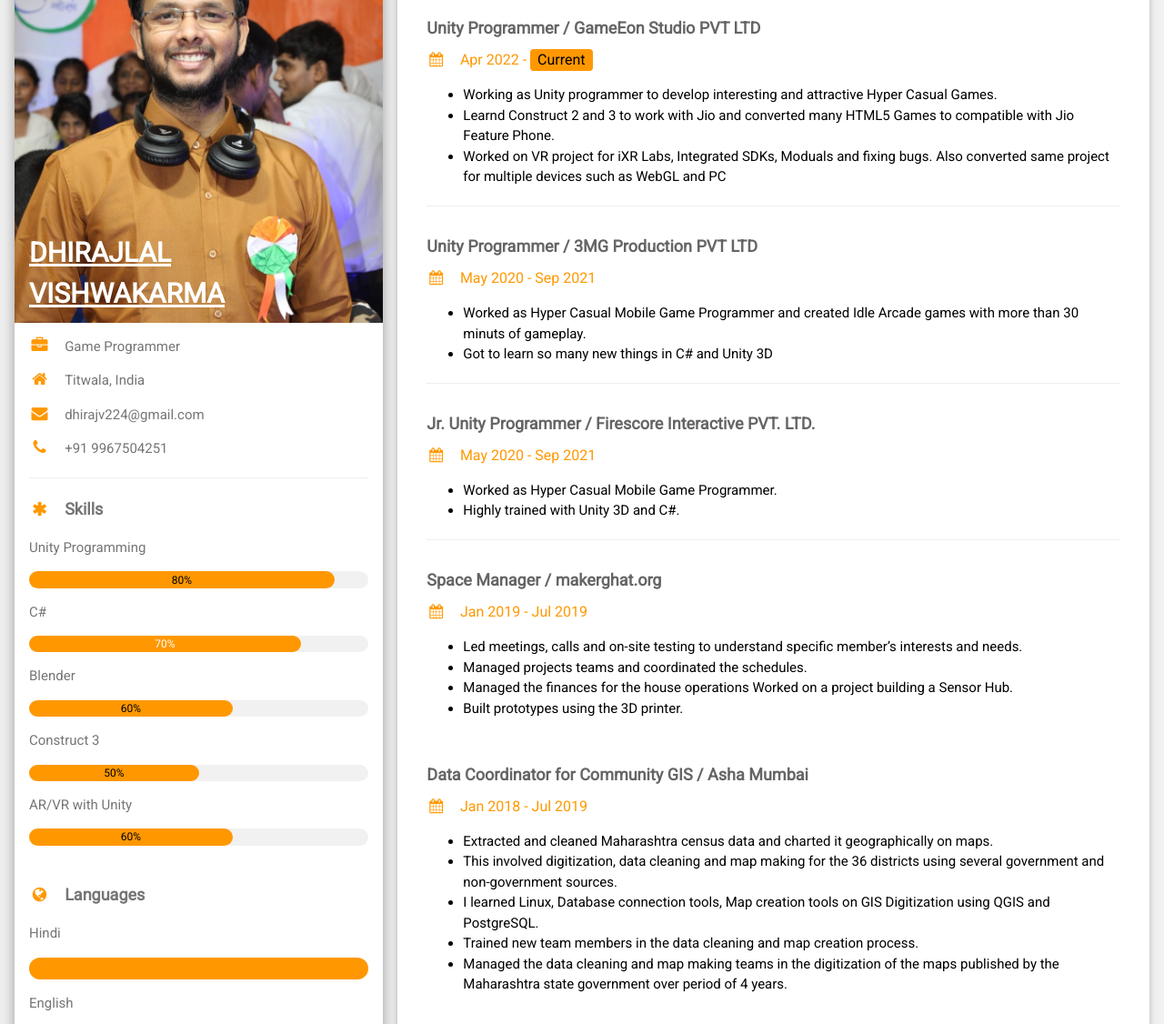
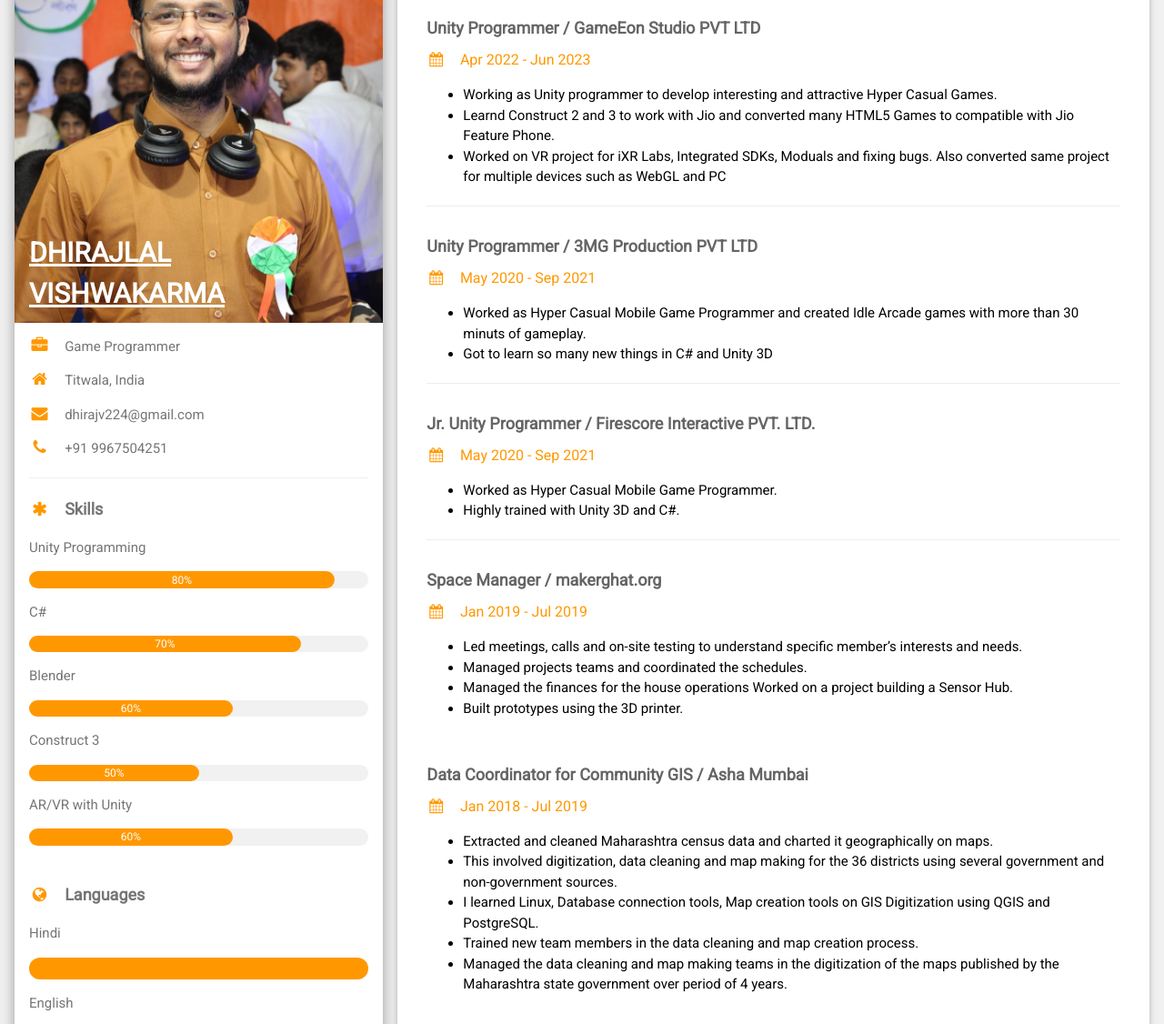
Before and after one commit to dhiraj7894/resume-cv, a plain HTML site: page index.html in a window 1280 px wide. Shown: the part 106-1232 px from the top of the page at 91% size. Drawn offline with nearby package versions, Linux system fonts and the light colour scheme.

Commit message:
Update index.html
Current Experience date update
Skill bat color update

```diff
--- a/index.html
+++ b/index.html
@@ -50,7 +50,8 @@
             <p class="w3-large"><b><i class="fa fa-asterisk fa-fw w3-margin-right w3-text-orange"></i>Skills</b></p>
             <p>Unity Programming</p>
             <div class="w3-light-grey w3-round-xlarge w3-small">
-              <div class="w3-container w3-center w3-round-xlarge w3-orange" style="width:90%">80%</div>
+              <div class="w3-container w3-center w3-round-xlarge w3-orange" style="width:90%">
+                <div class="w3-center w3-text-white">80% </div></div>
             </div>
             <p>C#</p>
             <div class="w3-light-grey w3-round-xlarge w3-small">
@@ -60,15 +61,15 @@
             </div>
             <p>Blender</p>
             <div class="w3-light-grey w3-round-xlarge w3-small">
-              <div class="w3-container w3-center w3-round-xlarge w3-orange" style="width:60%">60%</div>
+              <div class="w3-container w3-center w3-round-xlarge w3-orange" style="width:60%"><div class="w3-center w3-text-white">60%</div></div>
             </div>
             <p>Construct 3</p>
             <div class="w3-light-grey w3-round-xlarge w3-small">
-              <div class="w3-container w3-center w3-round-xlarge w3-orange" style="width:50%">50%</div>
+              <div class="w3-container w3-center w3-round-xlarge w3-orange" style="width:50%"><div class="w3-center w3-text-white">50%</div></div>
             </div>
             <p>AR/VR with Unity</p>
             <div class="w3-light-grey w3-round-xlarge w3-small">
-              <div class="w3-container w3-center w3-round-xlarge w3-orange" style="width:60%">60%</div>
+              <div class="w3-container w3-center w3-round-xlarge w3-orange" style="width:60%"><div class="w3-center w3-text-white">60%</div></div>
             </div>
             <br>
 
@@ -97,8 +98,9 @@
               class="fa fa-suitcase fa-fw w3-margin-right w3-xxlarge w3-text-orange"></i>Work Experience</h2>
           <div class="w3-container">
             <h5 class="w3-opacity"><b>Unity Programmer / GameEon Studio PVT LTD</b></h5>
-            <h6 class="w3-text-orange"><i class="fa fa-calendar fa-fw w3-margin-right"></i>Apr 2022 - <span
-                class="w3-tag w3-orange w3-round">Current</span></h6>
+            <!--<h6 class="w3-text-orange"><i class="fa fa-calendar fa-fw w3-margin-right"></i>Apr 2022 - <span
+                class="w3-tag w3-orange w3-round">Current</span></h6>-->
+                <h6 class="w3-text-orange"><i class="fa fa-calendar fa-fw w3-margin-right"></i>Apr 2022 - Jun 2023</h6>
             <p>
             <ul>
               <li>Working as Unity programmer to develop interesting and attractive Hyper Casual Games.</li>
```
